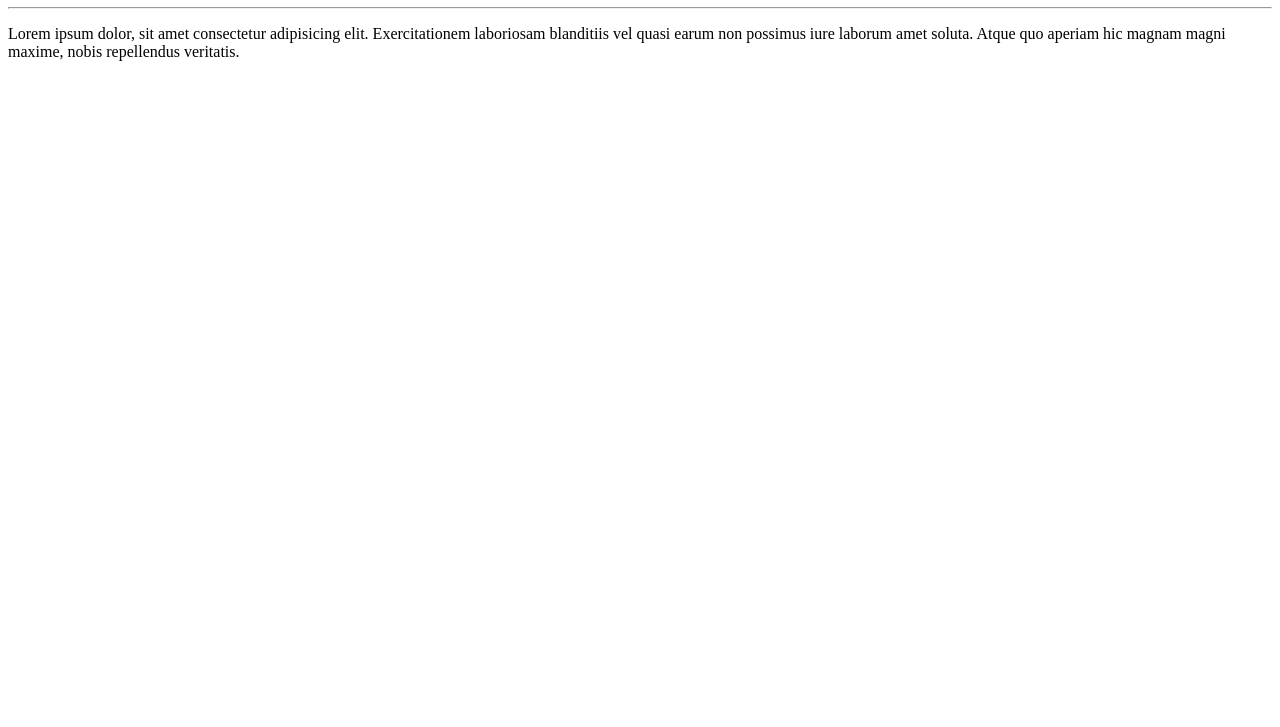
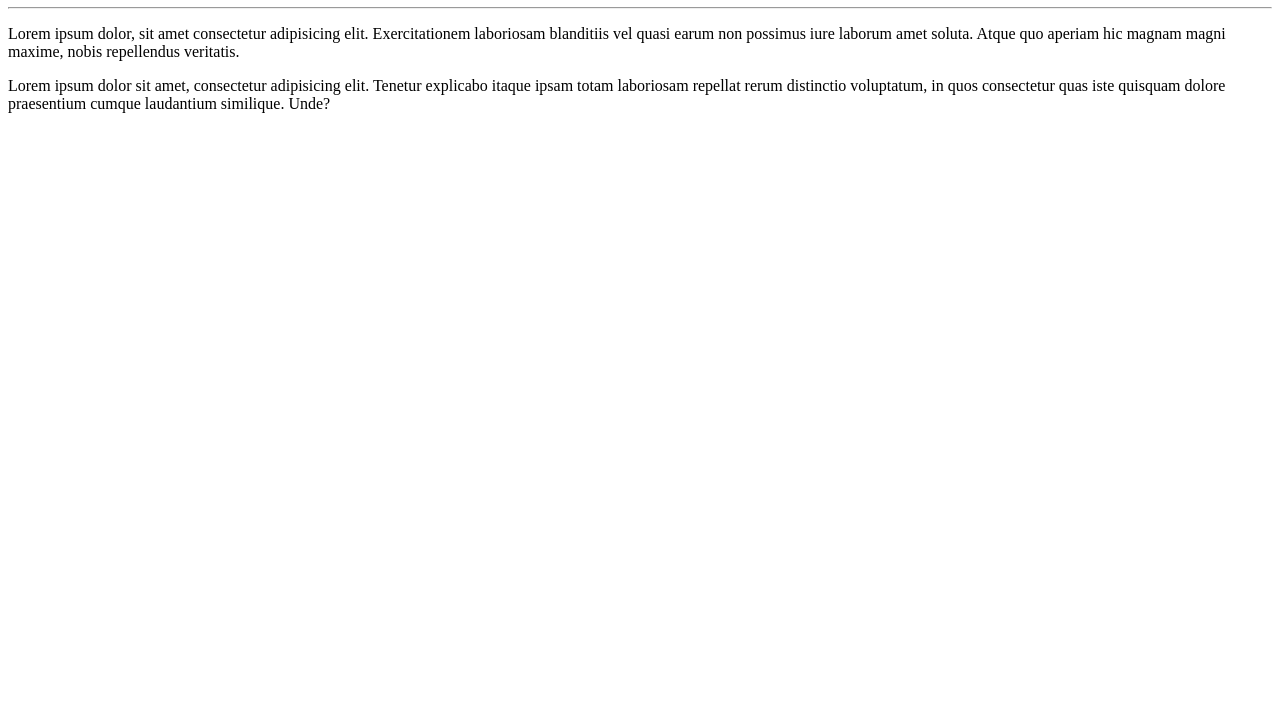
Before and after one commit to CarolAdelaide/Hello-World, a plain HTML site: page site-exemplo/index.html in a window 1280 px wide. Shown: the part 73-800 px from the top of the page. Drawn offline with Linux system fonts and the light colour scheme.

Commit message:
Add um parágrafo

```diff
--- a/site-exemplo/index.html
+++ b/site-exemplo/index.html
@@ -15,5 +15,11 @@
       soluta. Atque quo aperiam hic magnam magni maxime, nobis repellendus
       veritatis.
     </p>
+    <p>
+      Lorem ipsum dolor sit amet, consectetur adipisicing elit. Tenetur
+      explicabo itaque ipsam totam laboriosam repellat rerum distinctio
+      voluptatum, in quos consectetur quas iste quisquam dolore praesentium
+      cumque laudantium similique. Unde?
+    </p>
   </body>
 </html>
```
